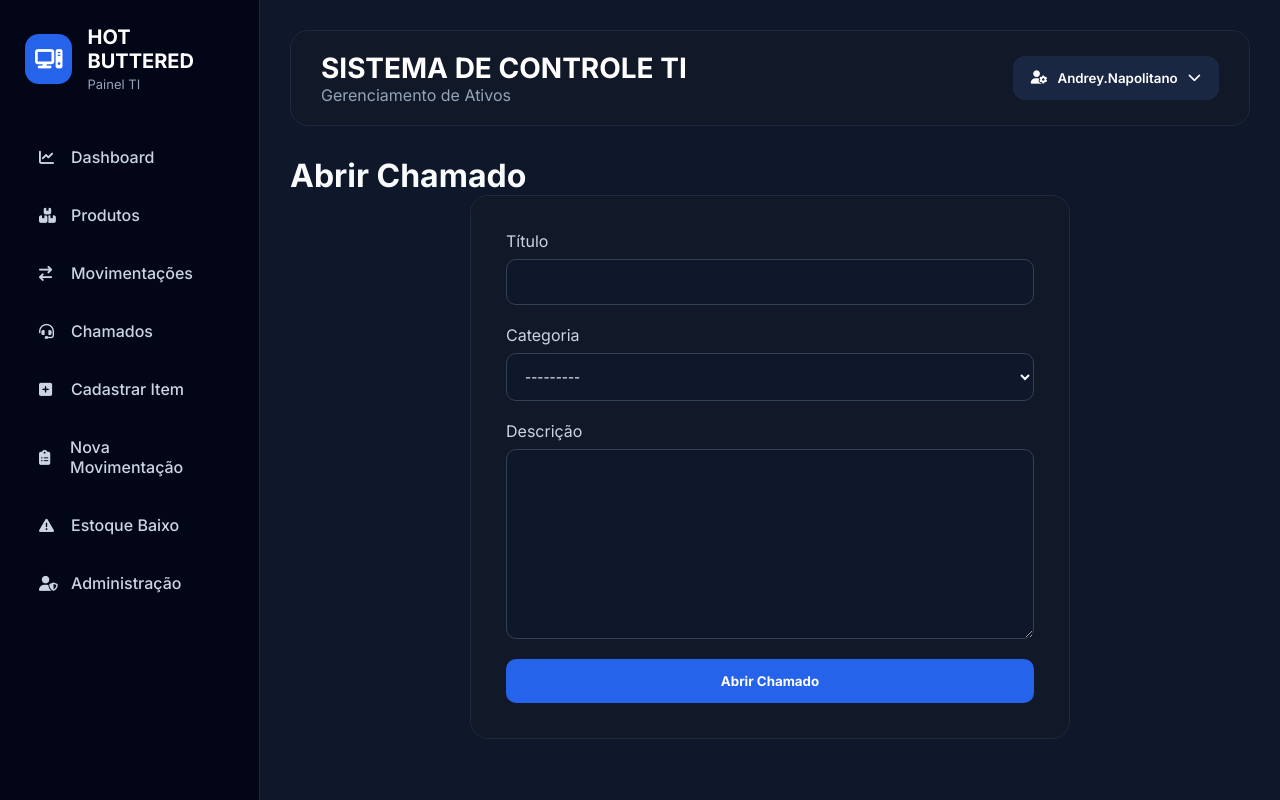
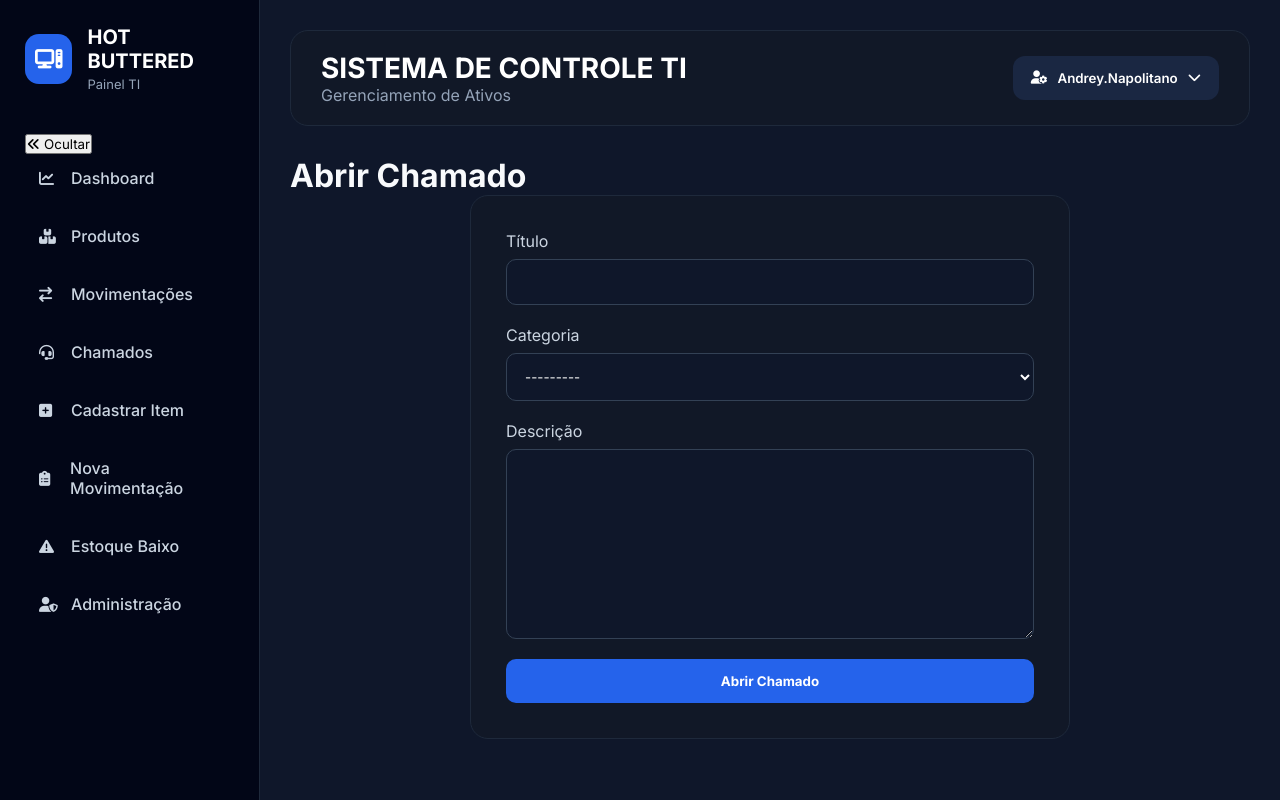
Before and after one commit to Andrey-Napolitano-SI/Painel-de-gestao-o-2.0, a Django app: page /abrir-chamado/ in a window 1280 px wide. Run offline with Django 5.2, Linux system fonts and the light colour scheme; a user stored in the database is signed in.

Commit message:
Enhance sidebar with toggle and update page title
Added sidebar toggle functionality and updated title.

```diff
--- a/painel_suprimentos/estoque/templates/estoque/base.html
+++ b/painel_suprimentos/estoque/templates/estoque/base.html
@@ -7,9 +7,9 @@
     <meta charset="UTF-8">
     <meta name="viewport" content="width=device-width, initial-scale=1.0">
 
-    <title>BUCETA MOLHADA</title>
+    <title>Painel TI - HOT BUTTERED</title>
 
-    <link rel="icon" type="image/x-icon" href="{% static 'estoque/images/favicon.ico' %}">
+    <link rel="icon" type="image/x-icon" href="{% static 'images/favicon.ico' %}">
 
     <link rel="stylesheet"
         href="https://cdnjs.cloudflare.com/ajax/libs/font-awesome/6.5.2/css/all.min.css">
@@ -41,60 +41,65 @@
 
         </div>
 
+        <button class="sidebar-toggle" type="button" aria-label="Minimizar menu">
+            <i class="fa-solid fa-angle-double-left"></i>
+            <span class="toggle-label">Ocultar</span>
+        </button>
+
         <nav class="menu">
 
             {% if request.user.is_staff %}
 
-                <a href="{% url 'dashboard' %}">
+                <a href="{% url 'dashboard' %}" title="Dashboard">
                     <i class="fa-solid fa-chart-line"></i>
-                    Dashboard
+                    <span class="menu-label">Dashboard</span>
                 </a>
 
-                <a href="{% url 'produtos' %}">
+                <a href="{% url 'produtos' %}" title="Produtos">
                     <i class="fa-solid fa-boxes-stacked"></i>
-                    Produtos
+                    <span class="menu-label">Produtos</span>
                 </a>
 
 
                 <a href="{% url 'movimentacoes' %}">
                     <i class="fa-solid fa-arrow-right-arrow-left"></i>
-                    Movimentações
+                    <span class="menu-label">Movimentações</span>
                 </a>
 <a href="{% url 'chamados_admin' %}">
                     <i class="fa-solid fa-headset"></i>
-                    Chamados
+                    <span class="menu-label">Chamados</span>
                 </a>
 
                 <a href="{% url 'cadastrar_item' %}">
                     <i class="fa-solid fa-square-plus"></i>
-                    Cadastrar Item
+                    <span class="menu-label">Cadastrar Item</span>
                 </a>
 
                 <a href="{% url 'cadastrar_movimentacao' %}">
                     <i class="fa-solid fa-clipboard-list"></i>
-                    Nova Movimentação
+                    <span class="menu-label">Nova Movimentação</span>
                 </a>
 
                 <a href="{% url 'estoque_baixo' %}">
                     <i class="fa-solid fa-triangle-exclamation"></i>
-                    Estoque Baixo
+                    <span class="menu-label">Estoque Baixo</span>
                 </a>
 
                 <a href="/admin/">
                     <i class="fa-solid fa-user-shield"></i>
-                    Administração
+                    <span class="menu-label">Administração</span>
                 </a>
 
             {% else %}
 
                 <a href="{% url 'abrir_chamado' %}">
                     <i class="fa-solid fa-screwdriver-wrench"></i>
-                    Abrir Chamado
+                    <span class="menu-label">Abrir Chamado</span>
                 </a>
 
                 <a href="{% url 'meus_chamados' %}">
                     <i class="fa-solid fa-ticket"></i>
-                    Meus Chamados
+                    <span class="menu-label">Meus Chamados</span>
                 </a>
 
             {% endif %}
@@ -151,19 +156,20 @@
 
         const botaoUsuario = document.querySelector(".usuario-btn");
         const menuDropdown = document.querySelector(".dropdown-menu");
+        const sidebar = document.querySelector('.sidebar');
+        const sidebarToggle = document.querySelector('.sidebar-toggle');
 
         botaoUsuario.addEventListener("click", function(event){
-
             event.stopPropagation();
-
             menuDropdown.classList.toggle("ativo");
-
         });
 
         document.addEventListener("click", function(){
+            menuDropdown.classList.remove("ativo");
+        });
 
-            menuDropdown.classList.remove("ativo");
-
+        sidebarToggle.addEventListener('click', function(){
+            sidebar.classList.toggle('collapsed');
         });
 
     </script>
```
